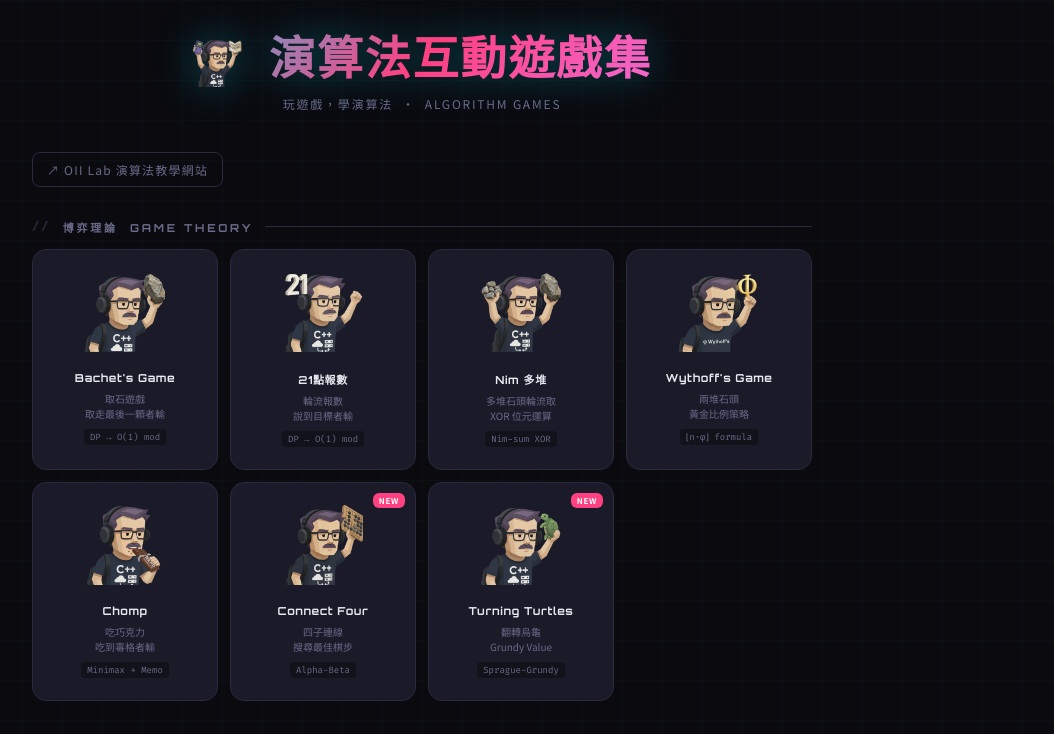
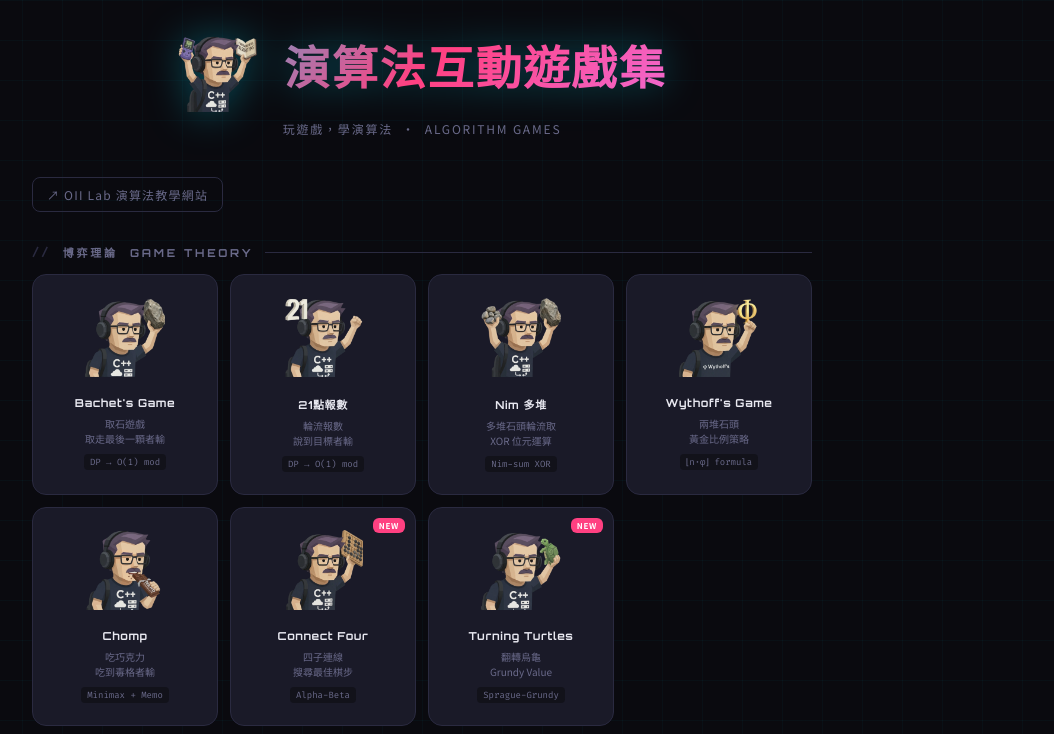
Before and after one commit to Oii-lab/oii-lab-games, a plain HTML site: page index.html in a window 1280 px wide. Shown: the top 734 px of the page, without its empty margins (218-1272 px from the left). Drawn offline with Linux system fonts and the light colour scheme.

Commit message:
Update index.html

```diff
--- a/index.html
+++ b/index.html
@@ -67,7 +67,7 @@
 
 <header>
   <div class="title">
-    <img src="favicon.png" style="height:50px;vertical-align:middle;margin-right:10px;">
+    <img src="favicon.png" style="height:80px;vertical-align:middle;margin-right:10px;">
     演算法互動遊戲集
   </div>
   <div class="subtitle">玩遊戲，學演算法 &nbsp;·&nbsp; Algorithm Games</div>
```
